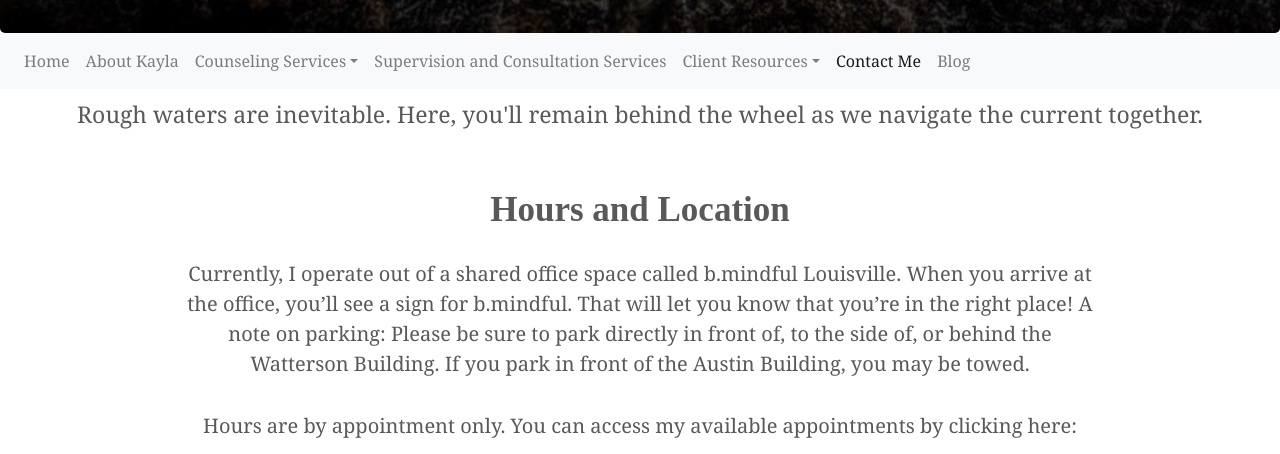
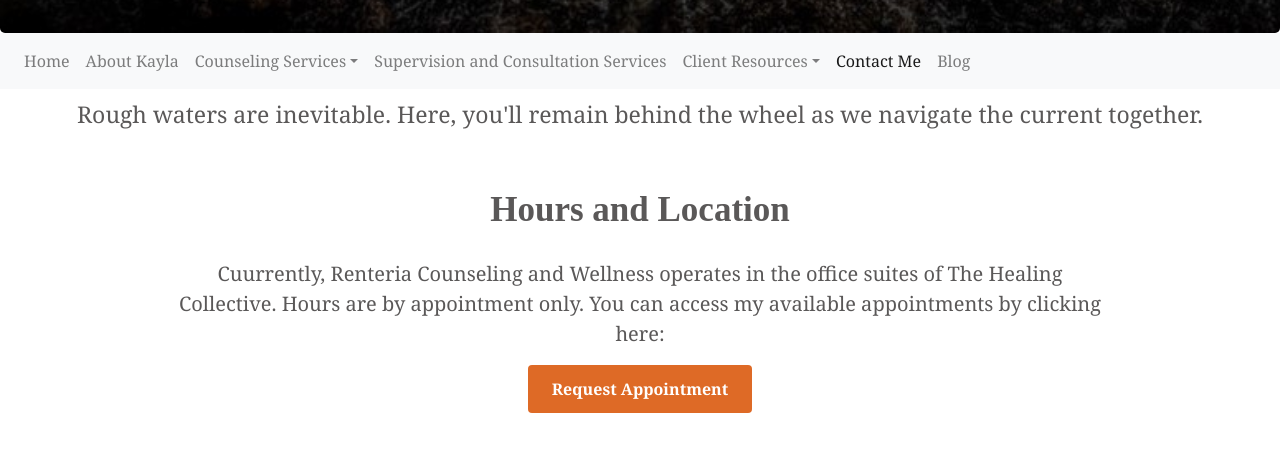
Before and after one commit to kayla-renteria/kaylawebsite, a Jekyll site: the page built from hours-and-location.html, in a window 1280 px wide and 900 px high, scrolled down 327 px, cut to the strip 0-454 px from the top of the window. Built offline with Jekyll 4.4.1, drawn with Linux system fonts in a browser that asks for light colours; a script that is not in the unit is left out; some of the changed text lies outside the part shown.

Commit message:
Address updates

```diff
--- a/_includes/footer.html
+++ b/_includes/footer.html
@@ -2,8 +2,8 @@
     <div class="address">
         <p>Kayla Renteria, LPCC</p>
         <p>Renteria Counseling Services, LLC</p>
-        <p>1949 Goldsmith Ln. Suite 103</p>
-        <p>Louisville, KY 40218</p>
+        <p>11603 Shelbyville Rd. Suite #7</p>
+        <p>Louisville, KY 40243</p>
     </div>
 
     <div class="contact">
--- a/hours-and-location.html
+++ b/hours-and-location.html
@@ -7,22 +7,17 @@
 
     <!--Info on parking-->
     <div class="about">
-      <p>Currently, I operate out of a shared office space called b.mindful Louisville. When you arrive at the
-        office,
-        you’ll see a sign for b.mindful. That will let you know that you’re in the right place!
-        A note on parking: Please be sure to park directly in front of, to the side of, or behind the Watterson
-        Building.
-        If you park in front of the Austin Building, you may be towed. </p>
-      <p> </p>
-      <p class="end">Hours are by appointment only. You can access my available appointments by clicking here:
+      <p>Cuurrently, Renteria Counseling and Wellness operates in the office suites of The Healing Collective. Hours are
+        by appointment only. You can access my available appointments by clicking here:
       </p>
 
       {%- include request-appointment.html -%}
 
       <div class="about_image">
         <iframe
-          src="https://www.google.com/maps/embed?pb=!1m18!1m12!1m3!1d3135.2998869663943!2d-85.6824471854457!3d38.202933795184364!2m3!1f0!2f0!3f0!3m2!1i1024!2i768!4f13.1!3m3!1m2!1s0x88690b04492f036b%3A0xd418a1d05f46b181!2sRenteria+Counseling+Services%2C+LLC+Kayla+Renteria%2C+LPCC!5e0!3m2!1sen!2sus!4v1566158839298!5m2!1sen!2sus"
-          width="600" height="450" frameborder="0" style="border:0" allowfullscreen></iframe>
+          src="https://www.google.com/maps/embed?pb=!1m18!1m12!1m3!1d3133.4090745721346!2d-85.54423738466869!3d38.246817479676224!2m3!1f0!2f0!3f0!3m2!1i1024!2i768!4f13.1!3m3!1m2!1s0x88699f6994fdde77%3A0x5c357188f36dd962!2s11603%20Shelbyville%20Rd%2C%20Louisville%2C%20KY%2040243!5e0!3m2!1sen!2sus!4v1661269025698!5m2!1sen!2sus"
+          width="600" height="450" style="border:0;" allowfullscreen="" loading="lazy"
+          referrerpolicy="no-referrer-when-downgrade"></iframe>
       </div>
     </div>
   </div>
```
